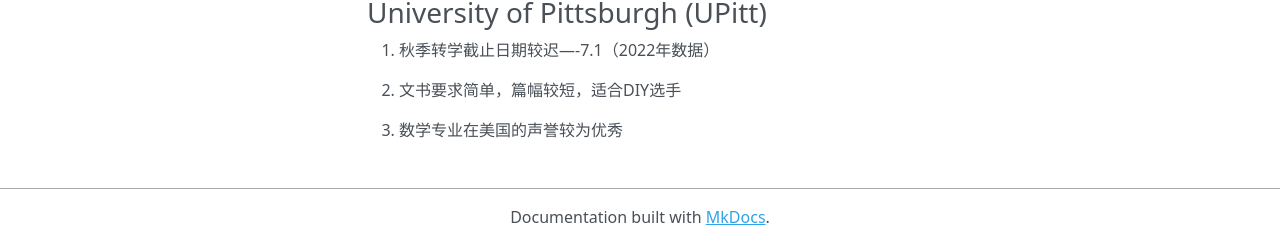
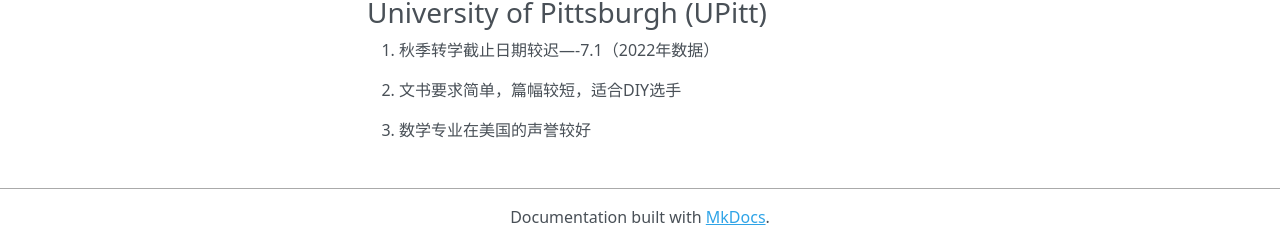
Before and after one commit to SihanXU/TransferWiki, an MkDocs documentation site: the page built from docs/school.md, in a window 1280 px wide and 900 px high, scrolled down 795 px. Shown: the part 655-897 px from the top of the window. Built offline with MkDocs 1.6.1, drawn with Linux system fonts in a browser that asks for light colours; nearby versions of some CDN libraries.

Commit message:
Update school.md

```diff
--- a/docs/school.md
+++ b/docs/school.md
@@ -58,7 +58,6 @@
 ### University of Pittsburgh (UPitt)
 1. 秋季转学截止日期较迟—-7.1（2022年数据）
 
-
 2. 文书要求简单，篇幅较短，适合DIY选手
 
-3. 数学专业在美国的声誉较为优秀
+3. 数学专业在美国的声誉较好
```
